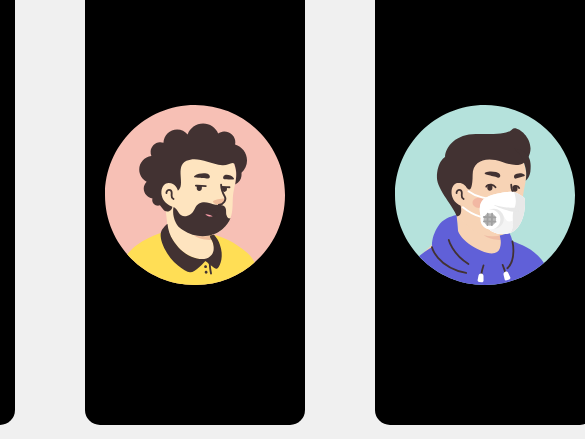
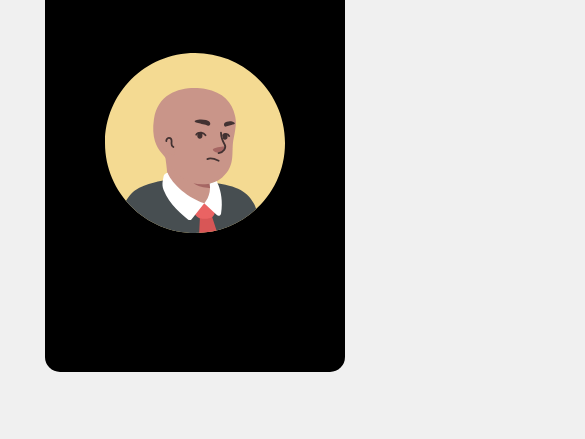
Before and after one commit to machadogadiel/bullying-game, a plain HTML site: page index.html in a window 390 px wide. Shown: the part 225-664 px from the top of the page, 585 px wide, since content can reach past the window. Drawn offline with Linux system fonts and the light colour scheme; a web font is replaced by a local one.

Commit message:
add media queries

```diff
--- a/css/style.css
+++ b/css/style.css
@@ -68,3 +68,9 @@ header {
 .character-box img {
     align-self: center;
 }
+
+@media(max-width: 800px) {
+    .characters-wrapper {
+        flex-direction: column;
+    }
+  }
```
